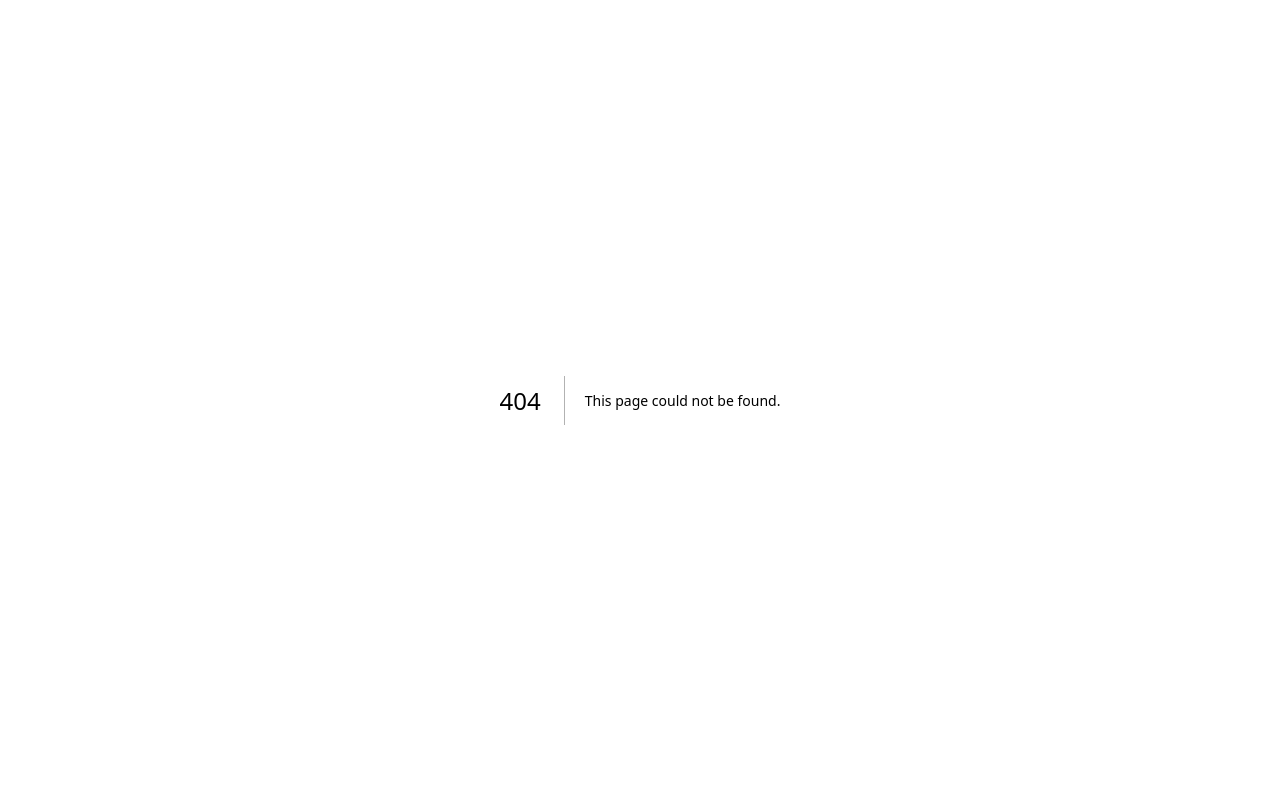
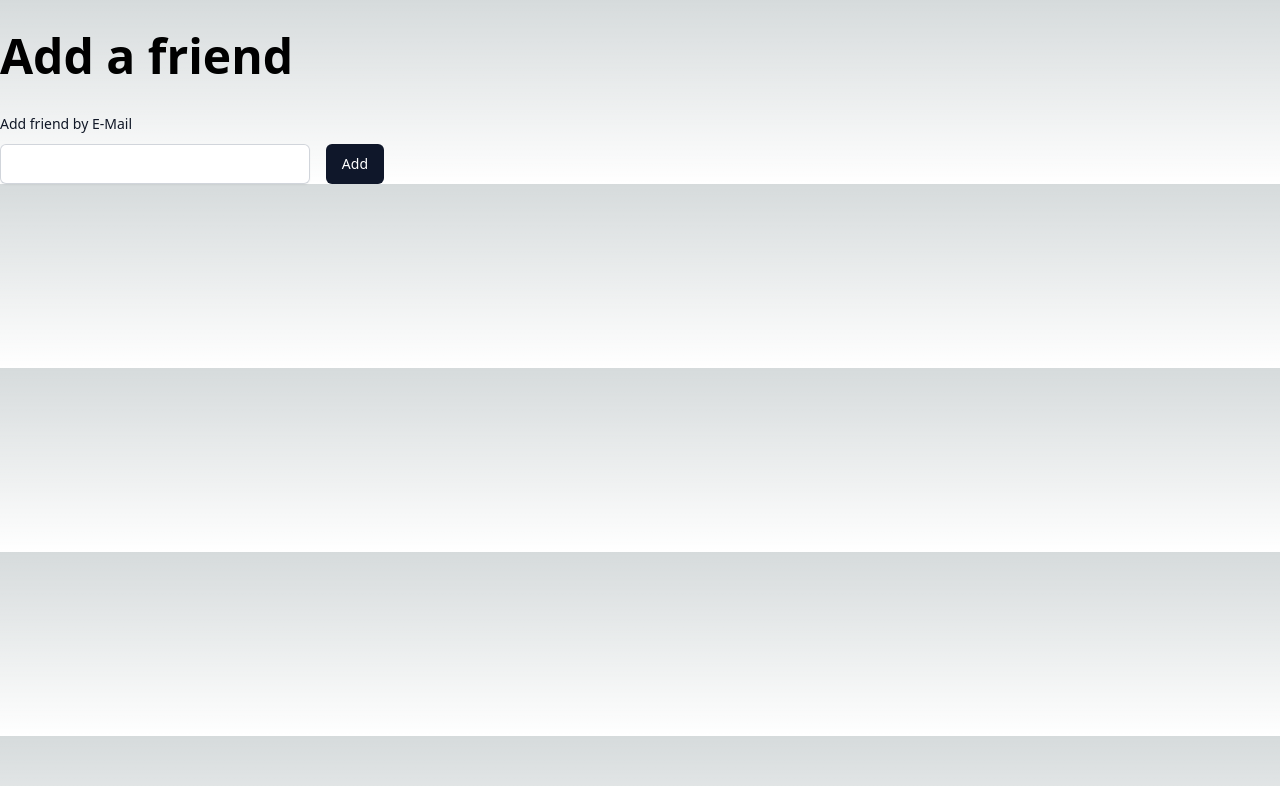
Before and after one commit to weilianglee87/next13-realtime-chatapp, a Next.js app: page /dashboard/add in a window 1280 px wide. Before the commit this address had no page. Shown: the top 786 px of the page. Built offline with nearby package versions, Linux system fonts and the light colour scheme.

Commit message:
addfriend form created

```diff
--- /dev/null
+++ b/src/app/(dashboard)/dashboard/add/page.tsx
@@ -0,0 +1,13 @@
+import { FC } from "react";
+import AddFriendButton from "@/components/AddFriendButton";
+
+const page: FC = () => {
+  return (
+    <main className='pt-8'>
+      <h1 className='font-bold text-5xl mb-8'>Add a friend</h1>
+      <AddFriendButton />
+    </main>
+  );
+};
+
+export default page;
--- /dev/null
+++ b/src/app/(dashboard)/dashboard/page.tsx
@@ -0,0 +1,12 @@
+import Button from "@/components/ui/Button";
+import { authOptions } from "@/lib/auth";
+import { getServerSession } from "next-auth";
+import { FC } from "react";
+
+const page = async ({}) => {
+  const session = await getServerSession(authOptions);
+
+  return <pre>{JSON.stringify(session)}</pre>;
+};
+
+export default page;
--- a/src/app/dashboard/page.tsx
+++ /dev/null
@@ -1,10 +0,0 @@
-import Button from "@/components/ui/Button";
-import { FC } from "react";
-
-interface pageProps {}
-
-const page: FC<pageProps> = ({}) => {
-  return <Button>Hello</Button>;
-};
-
-export default page;
--- /dev/null
+++ b/src/components/AddFriendButton.tsx
@@ -0,0 +1,29 @@
+"use client";
+
+import { FC } from "react";
+import Button from "./ui/Button";
+
+interface AddFriendButtonProps {}
+
+const AddFriendButton: FC<AddFriendButtonProps> = ({}) => {
+  return (
+    <form className='max-w-sm'>
+      <label
+        htmlFor='email'
+        className='block text-sm font-medium leading-6 text-gray-900'
+      >
+        Add friend by E-Mail
+      </label>
+      <div className='mt-2 flex gap-4'>
+        <input
+          type='text'
+          className='block w-full rounded-md border-0 py-1.5 text-gray-900 shadow-sm ring-1 ring-inset ring-gray-300 placeholder:text-gray-400 focusLring-2 focus:ring-inset focus:ring-indigo-600 sm:text-sm sm:leading-6
+        placeholder="you@example.com'
+        />
+        <Button>Add</Button>
+      </div>
+    </form>
+  );
+};
+
+export default AddFriendButton;
```
Also changed, not shown: src/app/(auth)/login/page.tsx (renamed from src/app/login/page.tsx).
